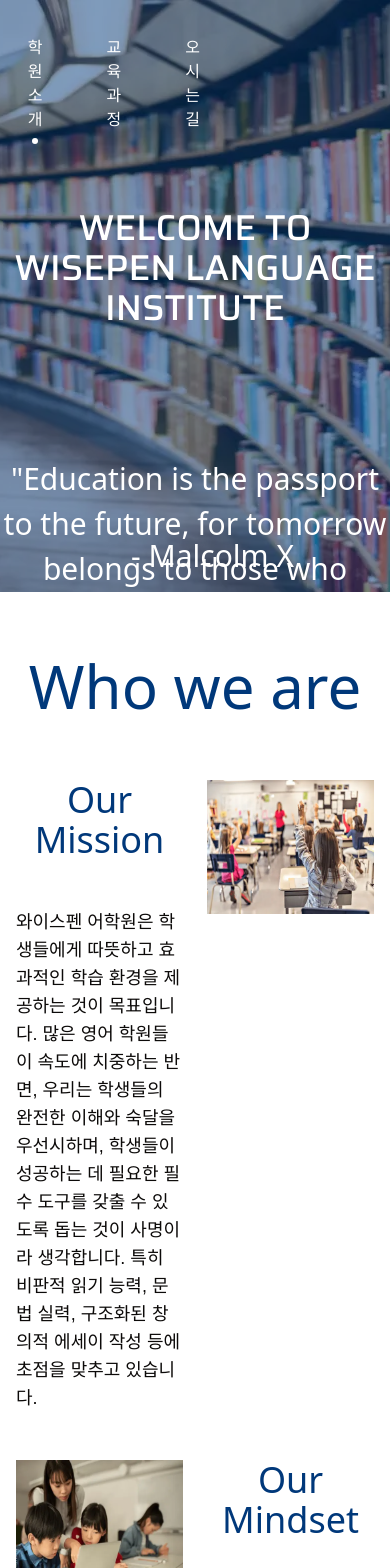
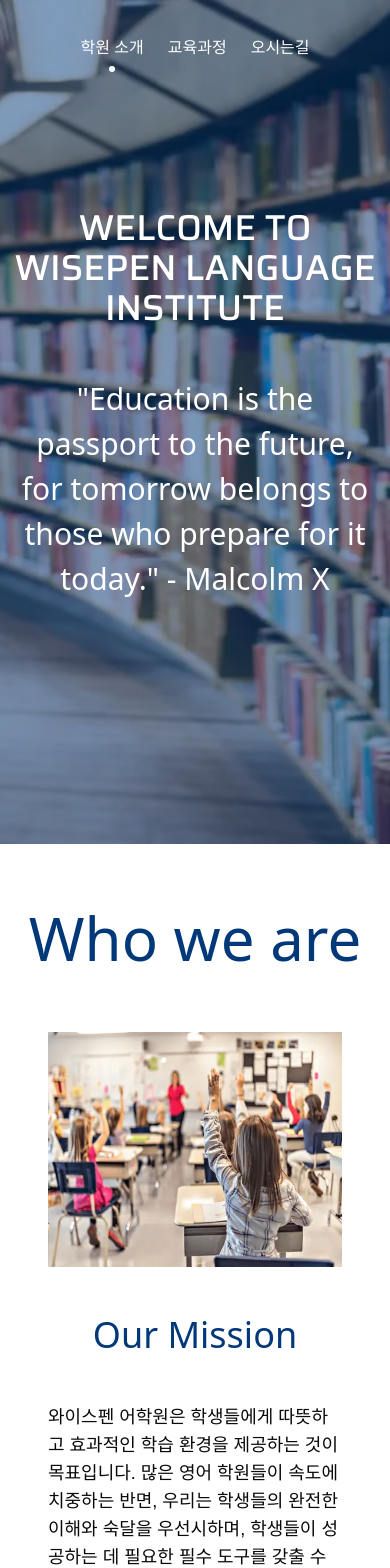
Before and after one commit to callmedukey/wisepen, a Next.js app: page / in a window 390 px wide. Shown: the top 1568 px of the page. Built offline with nearby package versions, Linux system fonts and the light colour scheme; a web font is replaced by a local one.

Commit message:
main page done

```diff
--- a/components/Header.tsx
+++ b/components/Header.tsx
@@ -7,7 +7,7 @@
   const pathname = usePathname();
 
   return (
-    <header className="absolute left-0 right-0 top-0 w-screen text-base flex justify-end items-center px-[200px] py-9 gap-16 font-medium text-white font-gmarketSans">
+    <header className="absolute left-0 right-0 top-0 w-screen text-base flex sm:justify-end justify-center items-center sm:px-[100px] xl:px-[200px] py-9 gap-6 xl:gap-16 font-medium text-white font-gmarketSans">
       <Link href="/" className={cn("relative", pathname === "/" && "location")}>
         학원 소개
       </Link>
--- a/components/main/HeadTeacher.tsx
+++ b/components/main/HeadTeacher.tsx
@@ -1,8 +1,8 @@
 const HeadTeacher = () => {
   return (
-    <section className="py-16 bg-primary font-gmarketSans">
-      <div className="grid grid-cols-2 divide-x bg-primary text-white max-w-6xl mx-auto h-[500px]">
-        <article className="flex flex-col gap-6">
+    <section className="sm:py-16 bg-primary font-gmarketSans py-4 px-4 md:px-0">
+      <div className="grid sm:grid-cols-2 sm:divide-x divide-y sm:divide-y-0 bg-primary text-white max-w-6xl mx-auto md:h-[500px] px-4 sm:px-0 h-[200%]">
+        <article className="flex flex-col gap-6 py-4 sm:py-0 px-4 lg:px-0">
           <h4 className="text-2xl text-center h-[50px]">
             <span className="text-4xl">원장 </span>
             인사말
@@ -27,8 +27,8 @@
             </p>
           </div>
         </article>
-        <article className="flex flex-col gap-6 pl-[75px]">
-          <div className="h-[50px]" />
+        <article className="flex flex-col gap-6 md:pl-[75px] py-4 sm:py-0 px-4">
+          <div className="h-[50px] hidden sm:block" />
           <h5 className="text-3xl">Arnold Chi 원장</h5>
           <div className="space-y-4">
             <strong className="text-xl font-bold">학력</strong>
--- a/components/main/HeroSection.tsx
+++ b/components/main/HeroSection.tsx
@@ -2,7 +2,7 @@
 
 const HeroSection = () => {
   return (
-    <section className="h-[592px] bg-[url('/library.webp')] bg-cover bg-center bg-no-repeat">
+    <section className="xl:h-[592px] bg-[url('/library.webp')] bg-cover bg-center bg-no-repeat h-[100vh] [@media(max-width:350px)]:h-[150vh]">
       <div className="bg-primary/50 items-center flex h-full w-full flex-col">
         <h1 className="text-center text-white text-4xl font-saira uppercase flex items-center justify-center font-medium mt-52">
           Welcome to Wisepen Language Institute
--- a/components/main/TextGenerateEffect.tsx
+++ b/components/main/TextGenerateEffect.tsx
@@ -26,7 +26,10 @@
 
   const renderWords = () => {
     return (
-      <motion.span ref={scope} className="relative block h-[130px] font-normal">
+      <motion.span
+        ref={scope}
+        className="relative block xl:h-[130px] h-full sm:h-[150px] font-normal"
+      >
         {wordsArray.map((word, idx) => {
           return (
             <motion.span key={word + idx} className="text-white opacity-0">
@@ -35,7 +38,7 @@
           );
         })}
         <motion.span
-          className="text-white absolute bottom-2 right-24"
+          className="text-white sm:absolute bottom-2 right-24"
           initial={{ opacity: 0 }}
           animate={{ opacity: 1 }}
           transition={{ delay: 3, duration: 1 }}
@@ -47,7 +50,7 @@
   };
 
   return (
-    <p className="text-[30px] max-w-[950px] text-center mt-32">
+    <p className="text-[30px] max-w-[950px] text-center mt-12 sm:mt-32 px-4">
       {renderWords()}
     </p>
   );
--- a/components/main/WhoWeAre.tsx
+++ b/components/main/WhoWeAre.tsx
@@ -8,8 +8,8 @@
       <h2 className="text-center text-6xl text-primary font-medium">
         Who we are
       </h2>
-      <div className="grid grid-cols-2  gap-x-6 max-w-4xl mx-auto gap-y-12">
-        <div className="space-y-12 ">
+      <div className="grid md:grid-cols-2 gap-x-6 max-w-4xl mx-auto gap-y-12 px-8 md:px-0">
+        <div className="space-y-12 order-2 sm:order-1">
           <h3 className="text-primary font-medium text-4xl text-pretty text-center">
             Our Mission
           </h3>
@@ -22,7 +22,7 @@
             초점을 맞추고 있습니다.
           </p>
         </div>
-        <div className="">
+        <div className="order-1 sm:order-2">
           <img
             src="/handsup.webp"
             alt="손을 들고 질문을 하는 학생"
@@ -31,7 +31,7 @@
             width={500}
           />
         </div>
-        <div className="relative">
+        <div className="relative order-3 sm:order-4">
           <img
             src="/teachers.webp"
             alt="컴퓨터앞에서 지도하는 선생님"
@@ -40,11 +40,11 @@
             width={500}
           />
         </div>
-        <div className="space-y-6">
+        <div className="space-y-6 order-4 sm:order-3">
           <h3 className="text-primary font-medium text-4xl text-pretty text-center">
             Our Mindset
           </h3>
-          <p className="text-lg pl-12 font-gmarketSans">
+          <p className="text-lg md:pl-12 font-gmarketSans">
             경쟁적인 교육 환경에서 학생들이 겪는 어려움을 인식하고 있기에 각
             학생의 개별적인 수준에 맞춰 구조화된 학습 접근법을 채택하고
             있습니다. 우리 강사들은 속도보다는 깊이 있는 이해를 중시하여, 모든
```
